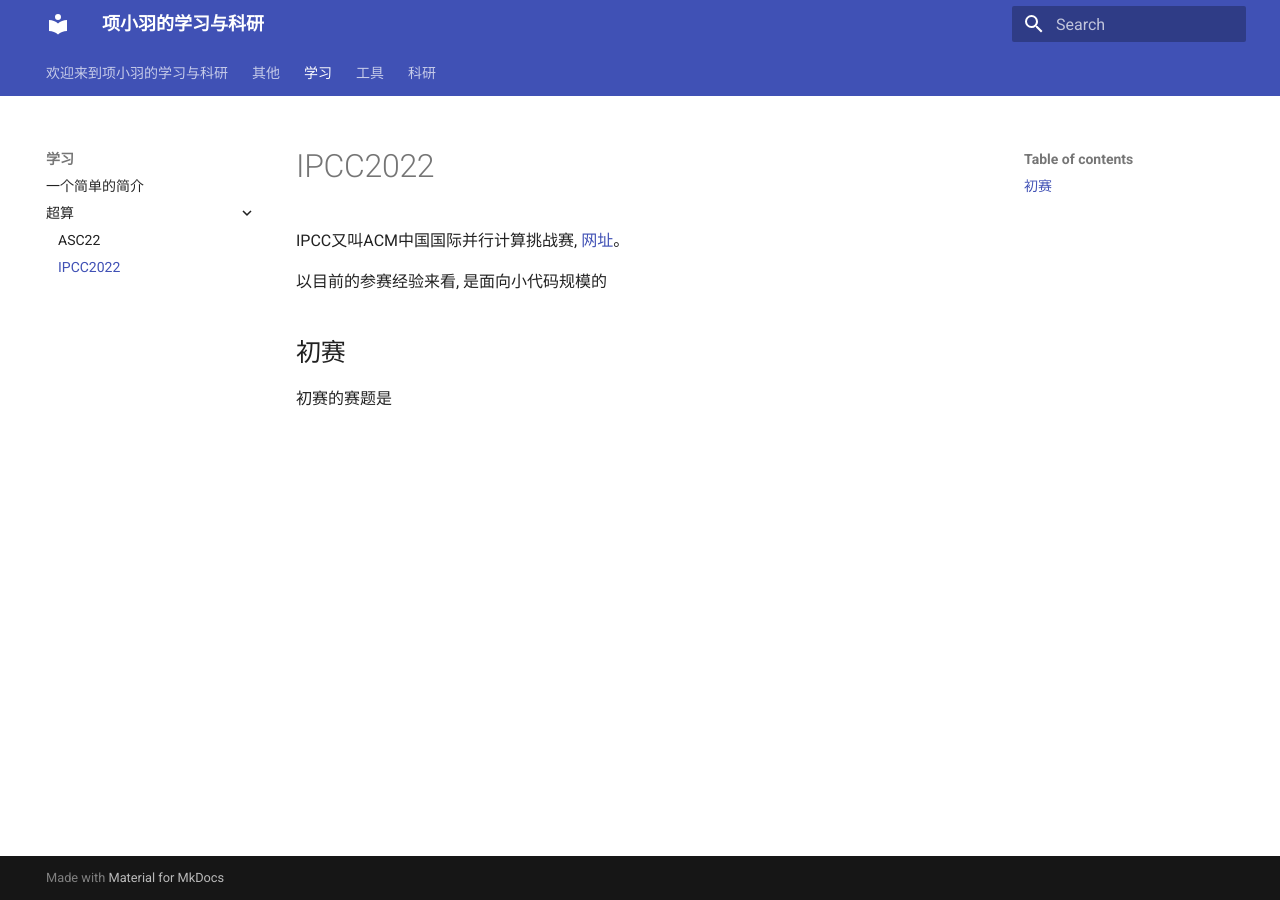
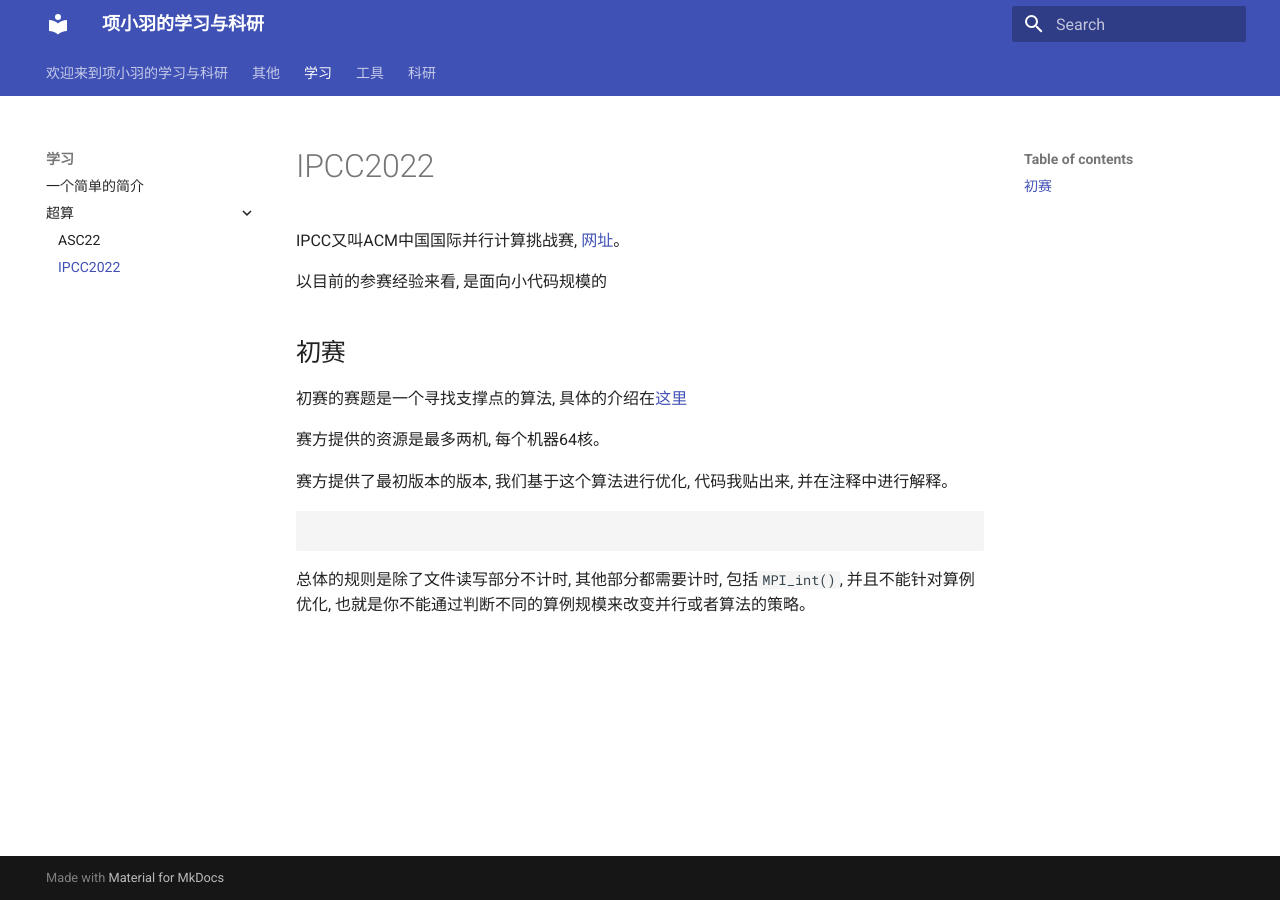
Before and after one commit to Xiang-cd/selfwiki, an MkDocs documentation site: the page built from docs/学习/超算/IPCC22.md, in a window 1280 px wide. Built offline with MkDocs 1.6.1 and Material for MkDocs 9.7.7, drawn with Linux system fonts in a browser that asks for light colours.

Commit message:
add some IPCC, vscode and so on

````diff
--- a/docs/学习/超算/IPCC22.md
+++ b/docs/学习/超算/IPCC22.md
@@ -6,4 +6,19 @@ IPCC又叫ACM中国国际并行计算挑战赛, [网址](http://www.paratera-edu
 
 ## 初赛
 
-初赛的赛题是
+初赛的赛题是一个寻找支撑点的算法, 具体的介绍在[这里]()
+
+赛方提供的资源是最多两机, 每个机器64核。
+
+赛方提供了最初版本的版本, 我们基于这个算法进行优化, 代码我贴出来, 并在注释中进行解释。
+
+```c
+
+
+```
+
+
+
+
+
+总体的规则是除了文件读写部分不计时, 其他部分都需要计时, 包括`MPI_int()`, 并且不能针对算例优化, 也就是你不能通过判断不同的算例规模来改变并行或者算法的策略。
````
Also changed, not shown: docs/工具/vscode.md (added, +51 -0 lines), docs/科研/图文大模型/01working_log.md (+12 -0 lines).
